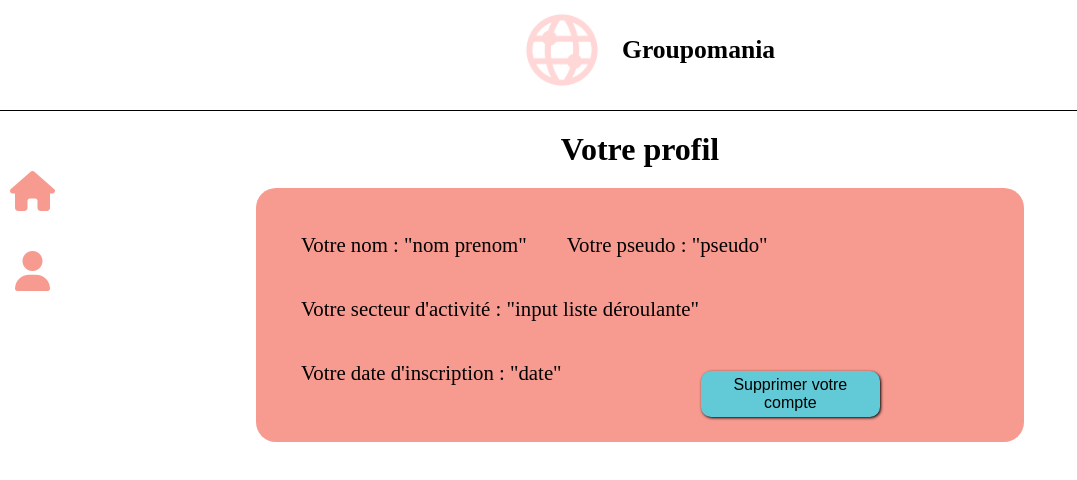
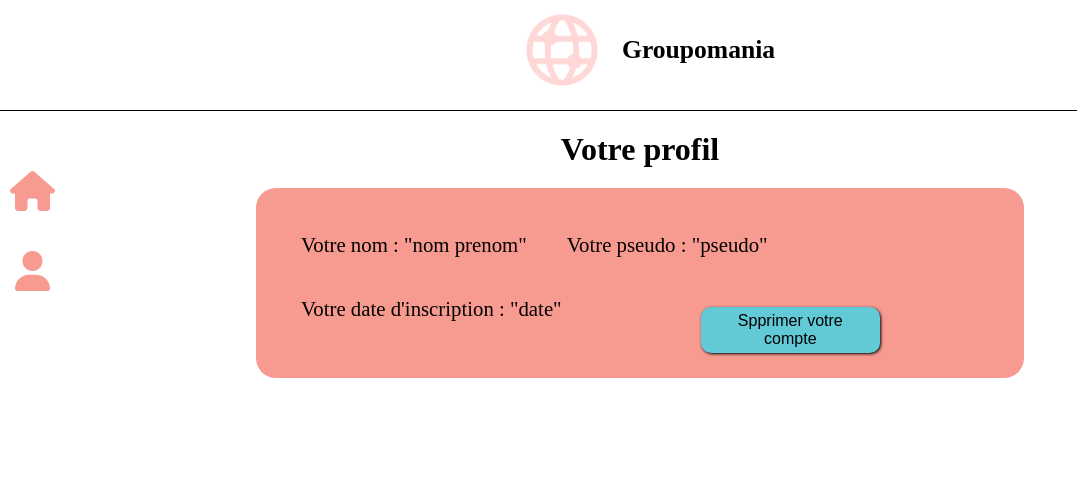
Before and after one commit to Dylan-Marty99/MartyDylan_7_30112021, a React (Create React App) app in the folder frontend/: page /profil in a window 1280 px wide. Shown: the top 480 px of the page, without its empty margins (0-1077 px from the left). Built offline with nearby package versions, Linux system fonts and the light colour scheme.

Commit message:
Légères modifs

```diff
--- /dev/null
+++ b/frontend/src/components/DeleteAccount.js
@@ -0,0 +1,11 @@
+import React from 'react';
+
+const DeleteAccount = () => {
+    return (
+        <div>
+            Spprimer votre compte
+        </div>
+    );
+};
+
+export default DeleteAccount;
--- a/frontend/src/components/Log/RegisterForm.js
+++ b/frontend/src/components/Log/RegisterForm.js
@@ -51,6 +51,13 @@ const RegisterForm = () => {
         "Le mot de passe doit contenir au minimum 8 caractères, une majuscule, un chiffre et un caractère spécial";
     }
 
+    if (
+      !nomError &&
+      !prenomError &&
+      !pseudoError &&
+      !emailError &&
+      !passwordError
+    ) {
       axios({
         method: "post",
         url: "http://localhost:3001/api/auth/signup",
@@ -63,13 +70,12 @@ const RegisterForm = () => {
         },
       })
         .then(() => {
-        if (!nomError && !prenomError && !pseudoError && !emailError && !passwordError) {
           window.location = "/";
-        }
         })
         .catch((err) => {
           console.log(err);
         });
+    }
   };
 
   return (
--- a/frontend/src/pages/Profil.js
+++ b/frontend/src/pages/Profil.js
@@ -1,10 +1,8 @@
 import React from "react";
 import LeftNavBar from "../components/LeftNavBar";
+import DeleteAccount from "../components/DeleteAccount";
 
 const Profil = () => {
-  // const [bio, setBio] = useState("");
-  // const [updateForm, setUpdateForm] = useState(false);
-
   return (
     <div className="profil-page">
       <LeftNavBar />
@@ -12,10 +10,11 @@ const Profil = () => {
       <div className="profil-container">
         <p>Votre nom : "nom prenom"</p>
         <p>Votre pseudo : "pseudo"</p>
-        <p>Votre secteur d'activité : "input liste déroulante"</p>
         <p>Votre date d'inscription : "date"</p>
         {/* modif couleur button */}
-        <button>Supprimer votre compte</button>
+        <button>
+          <DeleteAccount />
+        </button>
       </div>
     </div>
   );
```
Also changed, not shown: 1 other file (tests, documents, lock files or other folders). Lines whose indentation alone changed are shown as unchanged.
